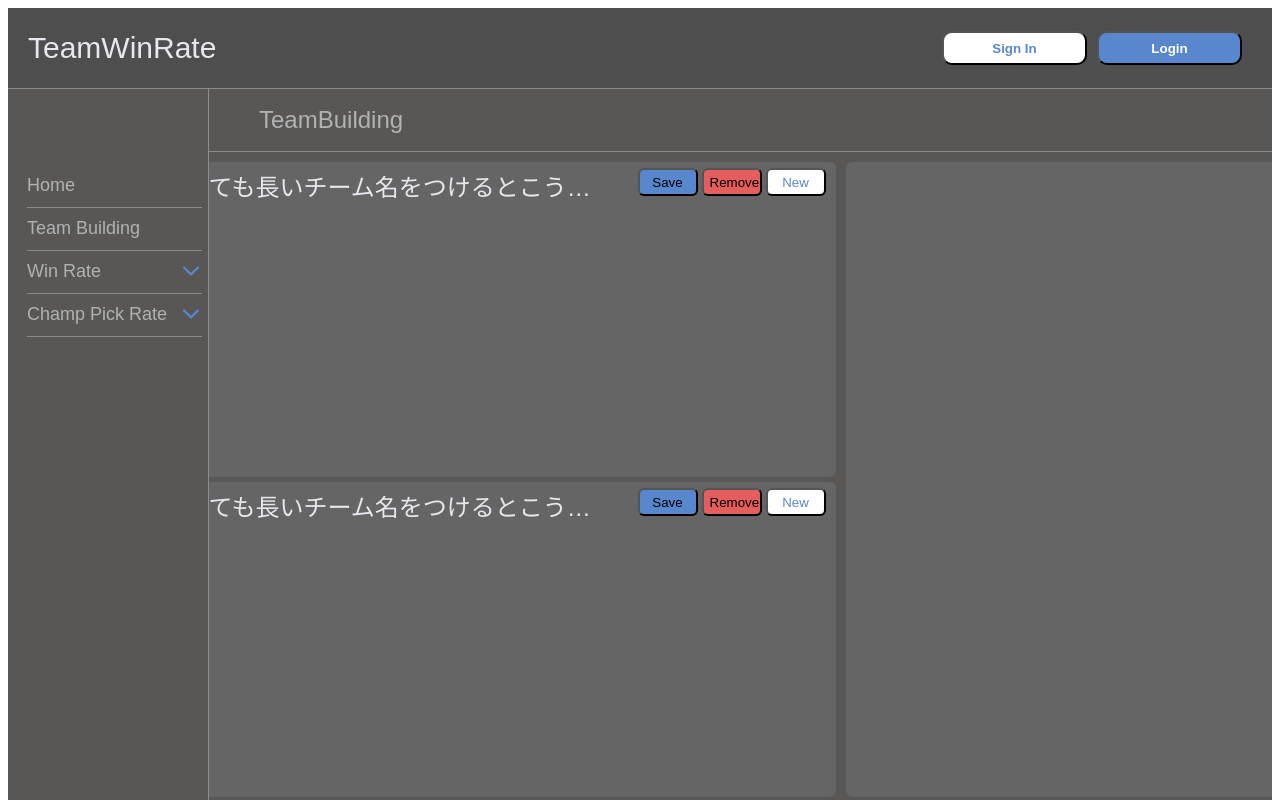
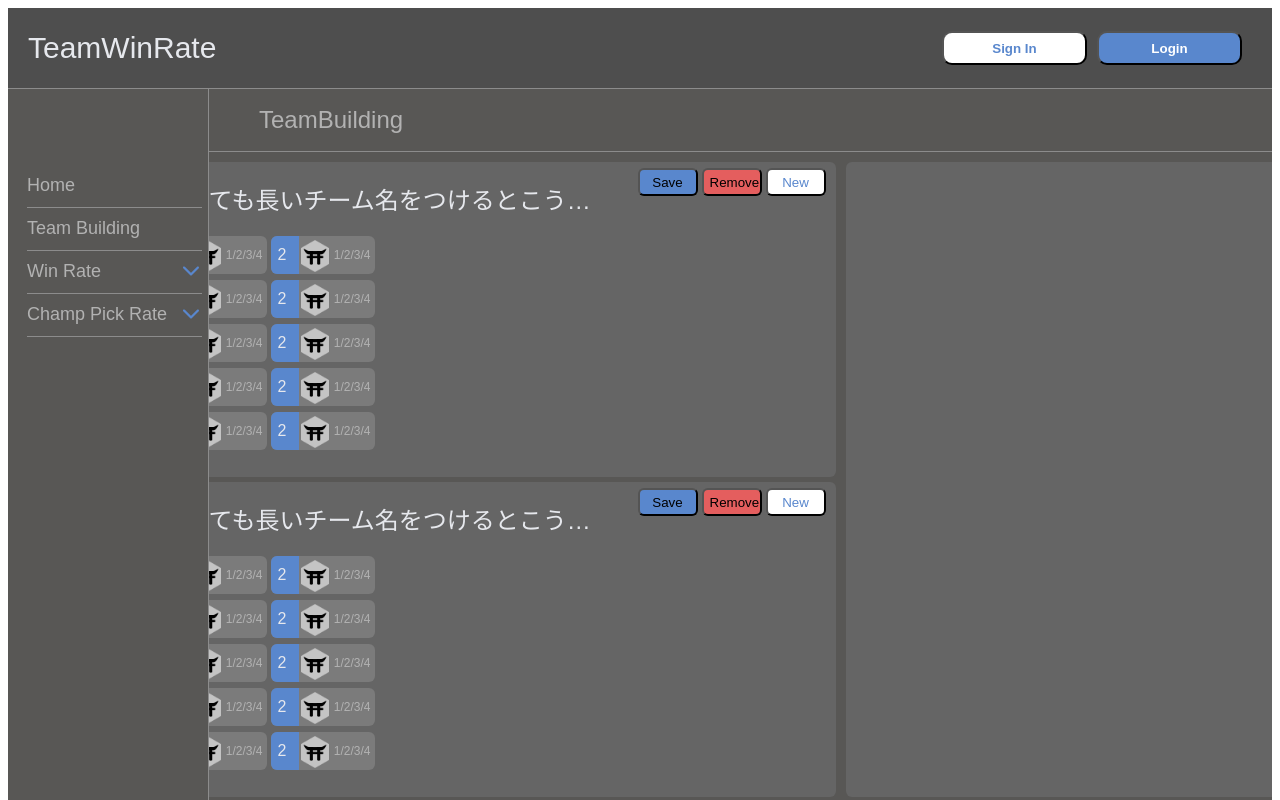
Before and after one commit to Daigoshimomura/TeamWinRate, a Next.js app: page /teamBuilding/teamBuilding in a window 1280 px wide. Shown: the top 800 px of the page. Built offline with nearby package versions, Linux system fonts and the light colour scheme.

Commit message:
feature:特性追加

```diff
--- a/components/teamBuilding/building.tsx
+++ b/components/teamBuilding/building.tsx
@@ -1,3 +1,4 @@
+import Traits from 'components/teamBuilding/traitsList';
 import React from 'react';
 import styled from 'styled-components';
 
@@ -19,7 +20,18 @@ const Base: React.FC<Props> = ({ className }) => {
         </div>
       </div>
       <div className={`${className}__bulid`}>
-        <div className={`${className}__traitsList`}></div>
+        <div className={`${className}__traitsList`}>
+          <Traits />
+          <Traits />
+          <Traits />
+          <Traits />
+          <Traits />
+          <Traits />
+          <Traits />
+          <Traits />
+          <Traits />
+          <Traits />
+        </div>
         <div className={`${className}__placementPlace`}></div>
       </div>
     </div>
@@ -34,6 +46,7 @@ const Building = styled(Base)`
     display: flex;
     flex-direction: row;
     justify-content: space-between;
+    margin-bottom: 20px;
   }
   &__teamName {
     max-width: 445px;
@@ -42,6 +55,7 @@ const Building = styled(Base)`
     white-space: nowrap;
     overflow: hidden;
     color: #e6e8ed;
+    margin-top: 13px;
   }
   &__buttonList {
     font-size: 14px;
@@ -68,6 +82,14 @@ const Building = styled(Base)`
     background-color: #ffffff;
     color: #5987cd;
   }
+  &__build {
+    background-color: #ffffff;
+  }
+  &__traitsList {
+    display: flex;
+    flex-wrap: wrap;
+    width: 216px;
+  }
 `;
 
 export default Building;
--- /dev/null
+++ b/components/teamBuilding/traitsList.tsx
@@ -0,0 +1,66 @@
+import React from 'react';
+import styled from 'styled-components';
+
+type Props = {
+  className?: string;
+};
+
+const Base: React.FC<Props> = ({ className }) => {
+  return (
+    <div className={`${className}__mainElement`}>
+      <div className={`${className}__traits`}>
+        <div className={`${className}__activateNumber`}>2</div>
+        <div>
+          <img
+            className={`${className}__traitsImg`}
+            src={`/traits/adept.png`}
+          />
+        </div>
+        <div className={`${className}__traitsNumber`}>1/2/3/4</div>
+      </div>
+    </div>
+  );
+};
+
+const TraitsList = styled(Base)`
+  &__mainElement {
+    display: flex;
+    flex-direction: row;
+    margin-bottom: 6px;
+    margin-right: 4px;
+  }
+  &__traits {
+    display: flex;
+    flex-direction: row;
+    color: #e6e8ed;
+    width: 104px;
+    height: 38px;
+    background-color: #7b7b7b;
+    border-radius: 6px;
+    align-items: center;
+  }
+  &__activateNumber {
+    display: flex;
+    width: 22px;
+    height: 38px;
+    background-color: #5987cd;
+    border-radius: 6px 0 0 6px;
+    align-items: center;
+    padding-left: 7px;
+    margin-right: 2px;
+  }
+  &__traitsImg {
+    width: 28px;
+    height: 32px;
+    margin-top: 6px;
+  }
+  &__traitsNumber {
+    width: 46px;
+    color: #b2b2b2;
+    font-size: 12px;
+    margin-left: 1px;
+    text-align: center;
+  }
+`;
+
+export default TraitsList;
```
